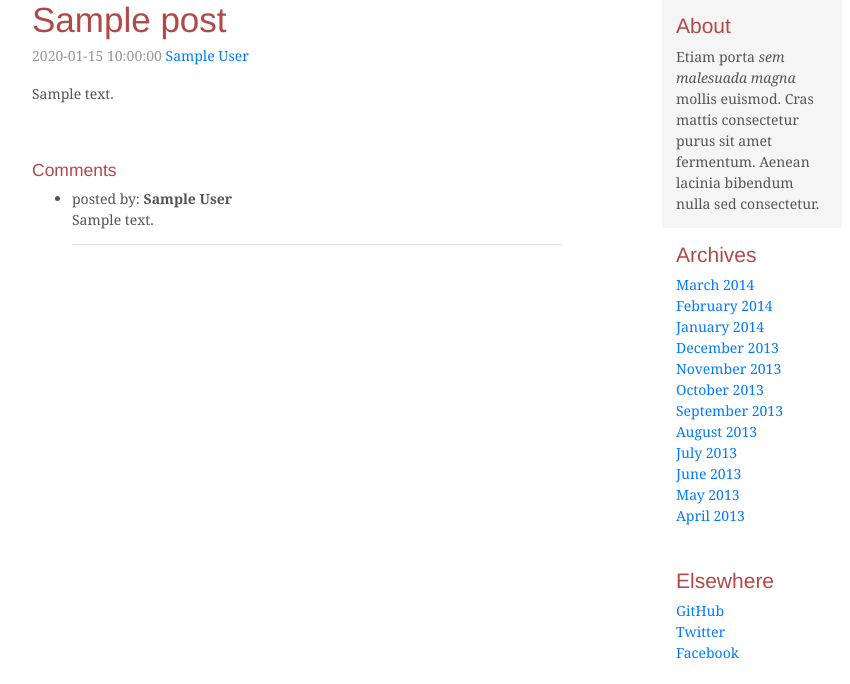
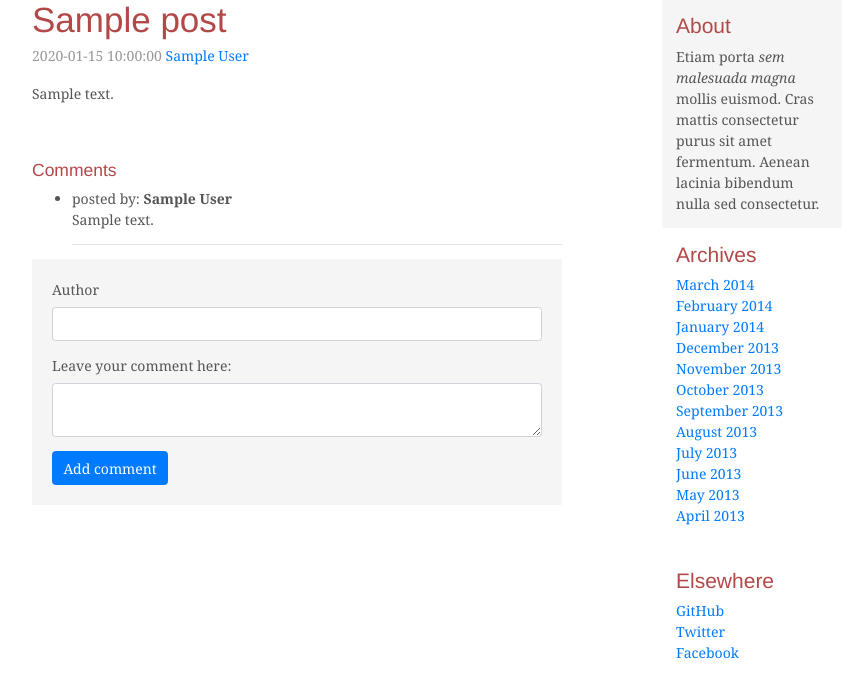
Before and after one commit to nflorijan/vivify-blog, a PHP site: page /single-post.php?post_id=1 in a window 1280 px wide. Shown: the part 234-918 px from the top of the page, without its empty margins (203-1053 px from the left). Run offline with PHP 8.4, Linux system fonts and the light colour scheme; tables that the repository leaves empty or names only in its code hold one stand-in row (values such as "Sample post").

Commit message:
Adding some styles

```diff
--- a/single-post.php
+++ b/single-post.php
@@ -1,9 +1,17 @@
-<?php include('db.php')?>
 <?php
-    if (isset($_GET['post_id'])) {
-    $sql = "SELECT * FROM posts WHERE posts.id = {$_GET['post_id']}";
-    $singlePost = getDataFromSinglePost($connection, $sql);
-    }
+include('db.php');
+if (isset($_GET['post_id'])) {
+  $sql = "SELECT * FROM posts WHERE posts.id = {$_GET['post_id']}";
+  $singlePost = getDataFromSinglePost($connection, $sql);
+}
+if ($_SERVER['REQUEST_METHOD'] === 'POST') {
+  $id = $_GET['post_id'];
+  $content = $_POST['content'];
+  $author = $_POST['author'];
+  $sqlinsertComment = "INSERT INTO comments (text, author, post_id) VALUES ('$content', '$author', '$id')";
+  insertIntoDB($connection, $sqlinsertComment);
+  // header('location: single-post.php');
+}
 ?>
 
 
@@ -40,6 +48,17 @@
                 <p> <?php echo($singlePost['body']) ?></p>
             </div>
             <?php include('template-parts/comments.php')?>
+            <form class="form" method="POST">
+                <div class="form-group">
+                    <label>Author</label>
+                    <input class="form-control" type="text" name="author" required>
+                </div>
+                <div class="form-group">
+                    <label>Leave your comment here:</label>
+                    <textarea class="form-control" name="content" required></textarea>
+                </div>
+                <button class="btn btn-primary 10-bottom">Add comment</button>
+            </form>
         </div><!-- /.blog-main -->
         <?php include('template-parts/sidebar.php') ?>
         <!-- /.blog-sidebar -->
--- a/styles/styles.css
+++ b/styles/styles.css
@@ -24,3 +24,9 @@ h1, h2, h3, h4, h5, h6 {
 .create-new-post input {
     display: block;
 }
+
+.form {
+    background-color: #f5f5f5;
+    padding: 20px;
+    margin-bottom: 30px;
+}
```
Also changed, not shown: create-post.php (+6 -8 lines).
